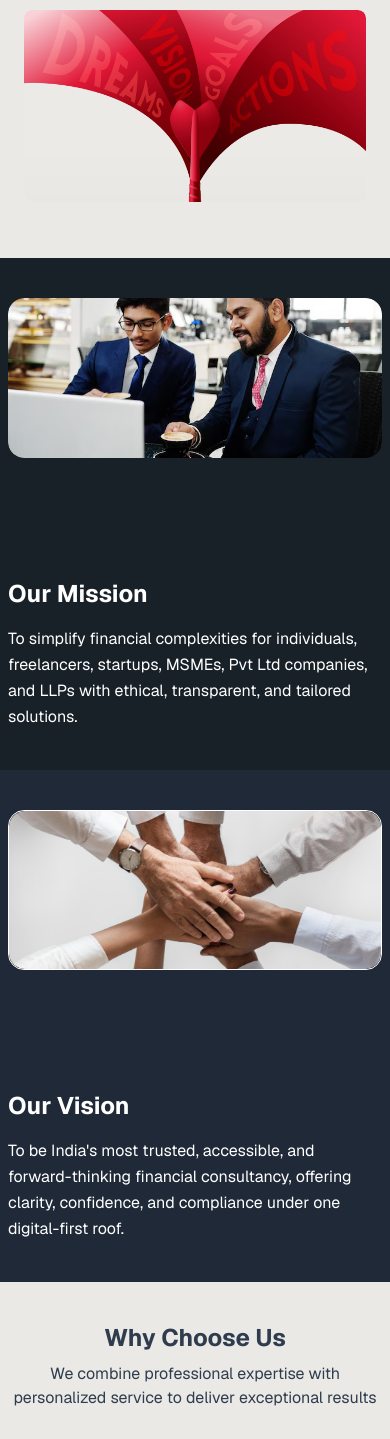
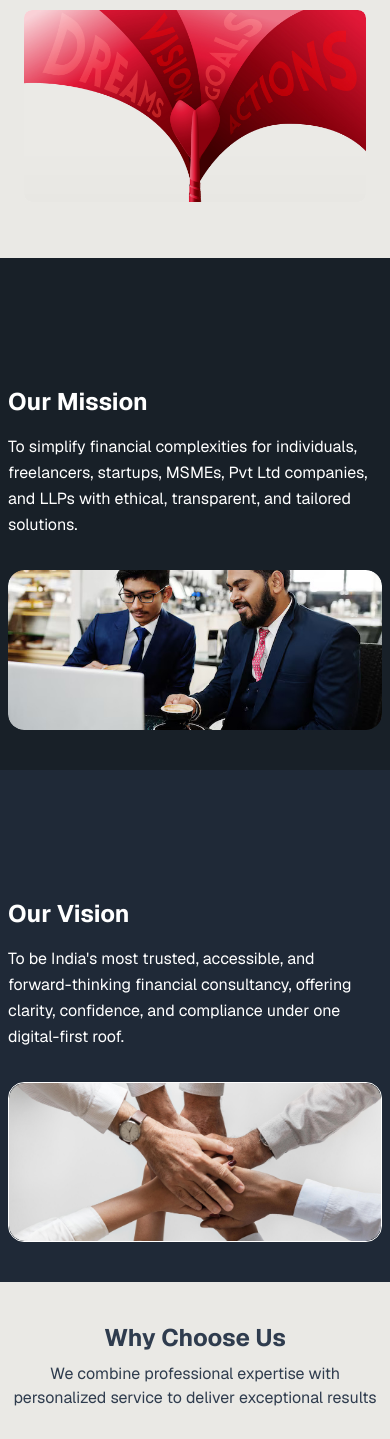
Before and after one commit to hruthiksiva/raas-consultancy, a React (Vite) app: page /about in a window 390 px wide. Shown: the part 622-2061 px from the top of the page. Built offline with nearby package versions, Linux system fonts and the light colour scheme.

Commit message:
Mission and vision mobile view fixed and blogs&Faq fixed

```diff
--- a/src/components/about/MissionVisionSection.jsx
+++ b/src/components/about/MissionVisionSection.jsx
@@ -15,15 +15,15 @@ const vision = {
 export const MissionSection = () => (
   <section className="py-10 md:py-16 lg:py-32" style={{ backgroundColor: '#182028' }}>
     <div className="max-w-7xl mx-auto px-2 sm:px-4 md:px-6 lg:px-8 flex flex-col md:flex-row items-center gap-8 md:gap-24">
-      {/* Image Left */}
-      <div className="w-full md:w-1/2 flex justify-center">
+      {/* Card Left on mobile, right on desktop */}
+      <div className="w-full md:w-1/2 order-1 md:order-none flex justify-center">
+        <MissionCard title={mission.title} description={mission.description} />
+      </div>
+      {/* Image Below on mobile, left on desktop */}
+      <div className="w-full md:w-1/2 order-2 md:order-none flex justify-center">
         <div className="w-full h-40 sm:h-56 md:h-72 lg:h-96 rounded-2xl flex items-center justify-center overflow-hidden" style={{backgroundColor: '#182028'}}>
           <img src={OurMission} alt="Our Mission" className="object-cover w-full h-full rounded-2xl" />
         </div>
-      </div>
-      {/* Card Right */}
-      <div className="w-full md:w-1/2 flex justify-center">
-        <MissionCard title={mission.title} description={mission.description} />
       </div>
     </div>
   </section>
@@ -32,15 +32,15 @@ export const MissionSection = () => (
 export const VisionSection = () => (
   <section className="py-10 md:py-16 lg:py-32" style={{ backgroundColor: '#1F2937' }}>
     <div className="max-w-7xl mx-auto px-2 sm:px-4 md:px-6 lg:px-8 flex flex-col md:flex-row-reverse items-center gap-8 md:gap-24">
-      {/* Image Right */}
-      <div className="w-full md:w-1/2 flex justify-center">
+      {/* Card Left on mobile, right on desktop (row-reverse) */}
+      <div className="w-full md:w-1/2 order-1 md:order-none flex justify-center">
+        <VisionCard title={vision.title} description={vision.description} />
+      </div>
+      {/* Image Below on mobile, left on desktop (row-reverse) */}
+      <div className="w-full md:w-1/2 order-2 md:order-none flex justify-center">
         <div className="w-full h-40 sm:h-56 md:h-72 lg:h-96 rounded-2xl flex items-center justify-center overflow-hidden border border-white" style={{backgroundColor: '#182028', borderWidth: '1.5px'}}>
           <img src={OurVisionNew2} alt="Our Vision" className="object-cover w-full h-full rounded-2xl" />
         </div>
-      </div>
-      {/* Card Left */}
-      <div className="w-full md:w-1/2 flex justify-center">
-        <VisionCard title={vision.title} description={vision.description} />
       </div>
     </div>
   </section>
--- a/src/pages/Blogs.jsx
+++ b/src/pages/Blogs.jsx
@@ -20,10 +20,10 @@ const Blogs = () => {
   return (
     <div className="min-h-screen" style={{ backgroundColor: '#1F2937' }}>
       {/* Hero Section */}
-      <BlogsHeroSection
+      {/* <BlogsHeroSection
         title="Blogs"
         // subtitle="Read our latest insights and articles"
-      />
+      /> */}
       {/* Blog Listing Section */}
       <BlogsListingSection blogs={blogs} onBlogClick={handleBlogClick} />
       {/* Blog CTA Section */}
--- a/src/pages/Faqs.jsx
+++ b/src/pages/Faqs.jsx
@@ -31,12 +31,12 @@ const Faqs = () => {
           {/* FAQs Flex Layout */}
           <div className="flex flex-col md:flex-row gap-8 md:gap-12 items-start">
             {/* Image Placeholder (Left) */}
-            <div className="flex-shrink-0 w-full md:w-[550px] h-[260px] md:h-[550px] rounded-2xl bg-gray-200 overflow-hidden mb-6 md:mb-0 md:mr-0 md:ml-0 md:self-start" style={{ backgroundColor: '#e5e7eb', alignSelf: 'flex-start' }}>
+            <div className="flex-shrink-0 w-full md:w-[450px] h-[200px] md:h-[450px] rounded-2xl bg-gray-200 overflow-hidden mb-6 md:mb-0 md:mr-0 md:ml-0 md:self-start" style={{ backgroundColor: '#e5e7eb', alignSelf: 'flex-start' }}>
               <img
                 src={FAQ_IMAGE_PLACEHOLDER}
                 alt="FAQ visual"
                 className="object-cover w-full h-full rounded-2xl"
-                style={{ maxHeight: '550px', minHeight: '200px' }}
+                style={{ maxHeight: '450px', minHeight: '150px' }}
               />
             </div>
             {/* FAQ Accordion (Right) */}
```
